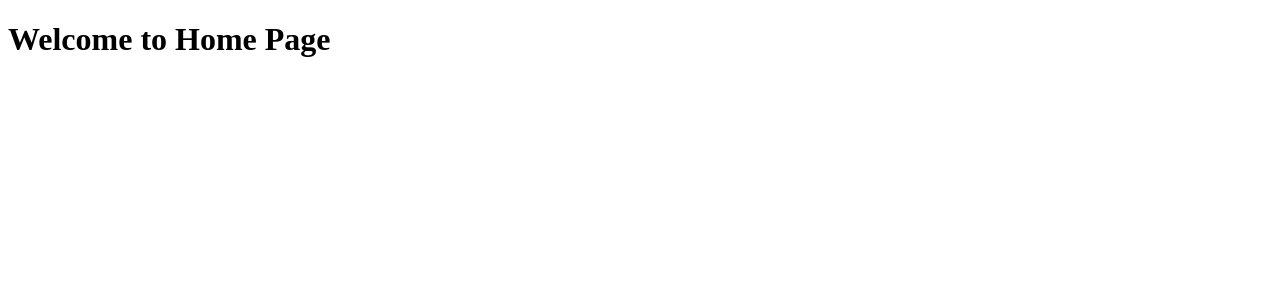
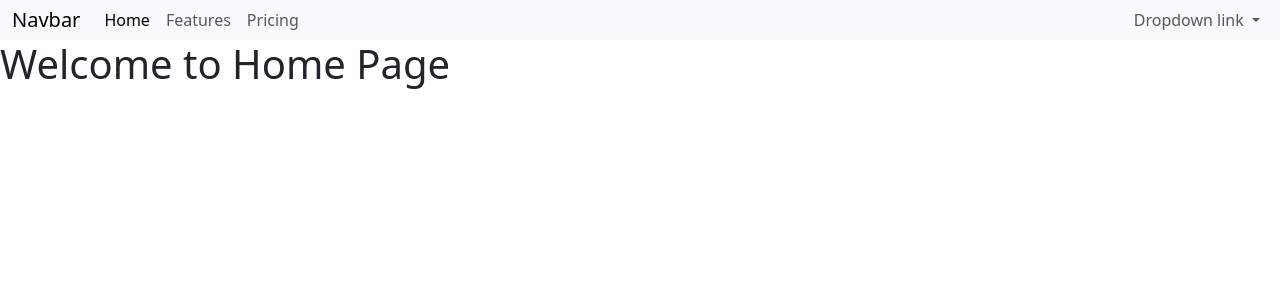
Before and after one commit to Anu12391/Blog, a Django app: page / in a window 1280 px wide. Shown: the top 300 px of the page. Run offline with Django 5.2, Linux system fonts and the light colour scheme.

Commit message:
added navigation in templates

```diff
--- a/myBlog/common/templates/base.html
+++ b/myBlog/common/templates/base.html
@@ -1,14 +1,21 @@
 <!DOCTYPE html>
 <html lang="en">
 <head>
+
     <meta charset="UTF-8">
-    <title>{% block title %}Registration Page{% endblock title %}</title>
+     <title>{% block title %}Registration Page{% endblock title %}</title>
+     <link href="https://cdn.jsdelivr.net/npm/bootstrap@5.3.8/dist/css/bootstrap.min.css" rel="stylesheet" integrity="sha384-sRIl4kxILFvY47J16cr9ZwB07vP4J8+LH7qKQnuqkuIAvNWLzeN8tE5YBujZqJLB" crossorigin="anonymous">
+
 </head>
+
 <body>
-{% block body %}
-{% endblock body %}
+
+    {% block body %}
+    {% endblock body %}
 
 
+    <script src="https://cdn.jsdelivr.net/npm/@popperjs/core@2.11.8/dist/umd/popper.min.js" integrity="sha384-I7E8VVD/ismYTF4hNIPjVp/Zjvgyol6VFvRkX/vR+Vc4jQkC+hVqc2pM8ODewa9r" crossorigin="anonymous"></script>
+    <script src="https://cdn.jsdelivr.net/npm/bootstrap@5.3.8/dist/js/bootstrap.min.js" integrity="sha384-G/EV+4j2dNv+tEPo3++6LCgdCROaejBqfUeNjuKAiuXbjrxilcCdDz6ZAVfHWe1Y" crossorigin="anonymous"></script>
 
 </body>
 </html>
--- /dev/null
+++ b/myBlog/common/templates/navigation.html
@@ -0,0 +1,31 @@
+<nav class="navbar navbar-expand-lg bg-body-tertiary p-0 m-0">
+  <div class="container-fluid d-flex ">
+    <a class="navbar-brand " href="#">Navbar</a>
+    <button class="navbar-toggler " type="button" data-bs-toggle="collapse" data-bs-target="#navbarNavDropdown" aria-controls="navbarNavDropdown" aria-expanded="false" aria-label="Toggle navigation">
+      <span class="navbar-toggler-icon"></span>
+    </button>
+    <div class="collapse navbar-collapse " id="navbarNavDropdown">
+      <ul class="navbar-nav  w-100">
+        <li class="nav-item">
+          <a class="nav-link active" aria-current="page" href="#">Home</a>
+        </li>
+        <li class="nav-item">
+          <a class="nav-link" href="#">Features</a>
+        </li>
+        <li class="nav-item">
+          <a class="nav-link" href="#">Pricing</a>
+        </li>
+        <li class="nav-item dropdown ms-auto">
+          <a class="nav-link dropdown-toggle" href="#" role="button" data-bs-toggle="dropdown" aria-expanded="false">
+            Dropdown link
+          </a>
+          <ul class="dropdown-menu ">
+            <li><a class="dropdown-item" href="#">Action</a></li>
+            <li><a class="dropdown-item" href="#">Another action</a></li>
+            <li><a class="dropdown-item" href="#">Something else here</a></li>
+          </ul>
+        </li>
+      </ul>
+    </div>
+  </div>
+</nav>
--- a/myBlog/dashboard/templates/dashboard/home.html
+++ b/myBlog/dashboard/templates/dashboard/home.html
@@ -2,5 +2,18 @@
 {% block title %} Home Page {% endblock title %}
 {% block body %}
 
-<h1>Welcome to Home Page</h1>
+
+
+<div class="container-fluid p-0">
+
+    <div class="row d-flex ">
+        <div class="col-12 ">
+            {% include "navigation.html" %}
+        </div>
+    </div>
+
+    <h1>
+        Welcome to Home Page
+    </h1>
+</div>
 {% endblock body %}
```
